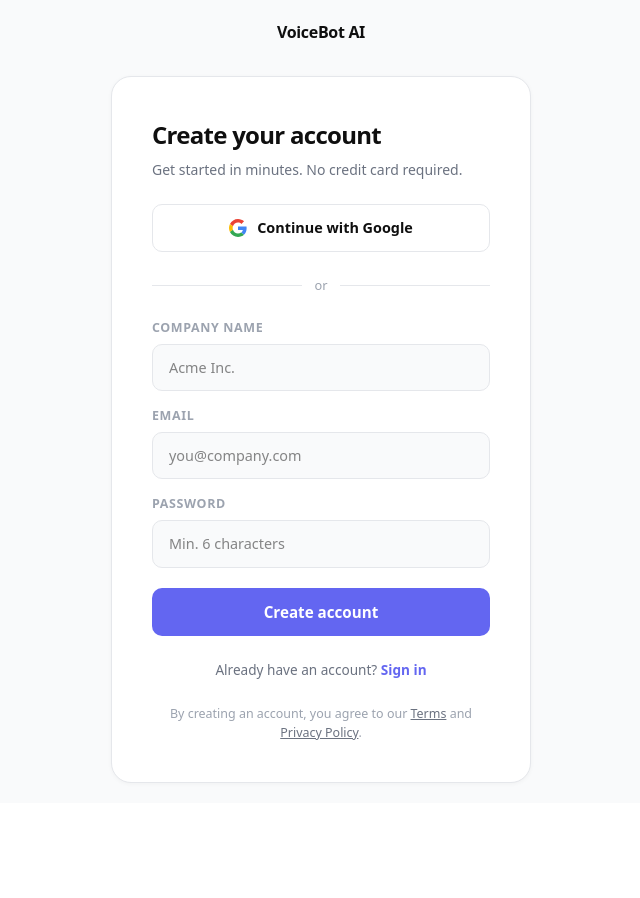
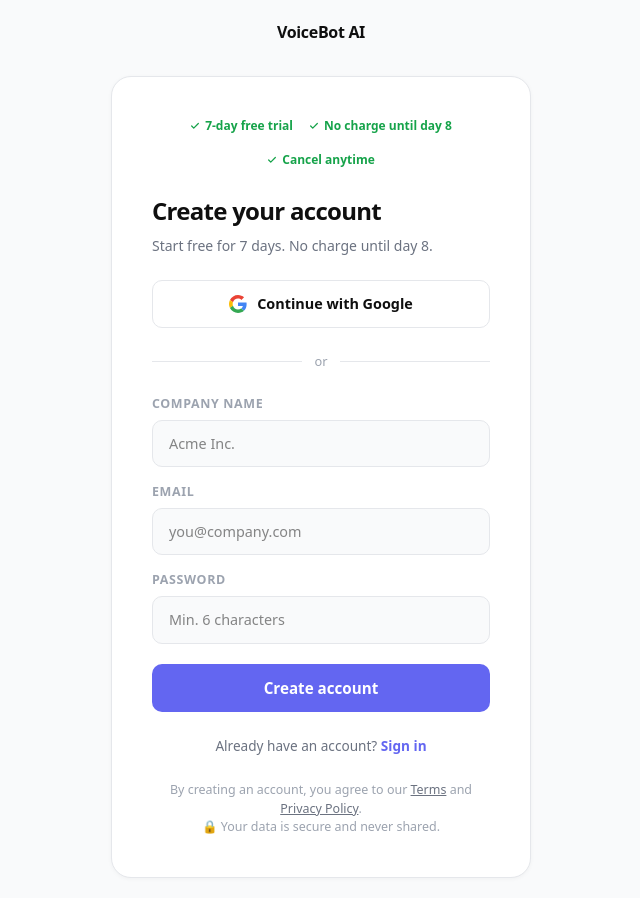
Before and after one commit to ilian94/dashboard-saas, a Next.js app: page /register in a window 1280 px wide. Shown: the whole page, without its empty margins (319-959 px from the left). Before the commit the page ends 803 px from the top, so only its background shows below. Built offline with nearby package versions, Linux system fonts and the light colour scheme; no server answers.

Commit message:
improve register page

```diff
--- a/app/register/page.js
+++ b/app/register/page.js
@@ -66,10 +66,17 @@ export default function Register() {
         </div>
 
         <div style={{ background: C.card, border: `1px solid ${C.border}`, borderRadius: '20px', padding: '40px', display: 'flex', flexDirection: 'column', gap: '24px', boxShadow: '0 1px 4px rgba(0,0,0,0.04)' }}>
-
+<div style={{ display: 'flex', justifyContent: 'center', gap: '16px', flexWrap: 'wrap' }}>
+  {['7-day free trial', 'No charge until day 8', 'Cancel anytime'].map(t => (
+    <span key={t} style={{ display: 'flex', alignItems: 'center', gap: '5px', fontSize: '0.75rem', color: '#16a34a', fontWeight: 600 }}>
+      <svg width="10" height="10" viewBox="0 0 24 24" fill="none" stroke="#16a34a" strokeWidth="3" strokeLinecap="round" strokeLinejoin="round"><polyline points="20 6 9 17 4 12"/></svg>
+      {t}
+    </span>
+  ))}
+</div>
           <div>
             <h1 style={{ fontSize: '1.5rem', fontWeight: 700, color: C.textPrimary, letterSpacing: '-0.03em', marginBottom: '6px' }}>Create your account</h1>
-            <p style={{ fontSize: '0.875rem', color: C.text }}>Get started in minutes. No credit card required.</p>
+            <p style={{ fontSize: '0.875rem', color: C.text }}>Start free for 7 days. No charge until day 8.</p>
           </div>
 
           <button onClick={handleGoogle} disabled={googleLoading} style={{ display: 'flex', alignItems: 'center', justifyContent: 'center', gap: '10px', padding: '12px', background: '#fff', color: C.textPrimary, border: `1px solid ${C.border}`, borderRadius: '10px', fontWeight: 600, fontSize: '0.9rem', cursor: 'pointer', width: '100%', fontFamily: "'DM Sans', system-ui, sans-serif" }}>
@@ -110,6 +117,9 @@ export default function Register() {
             <Link href="/terms" style={{ color: C.text, textDecoration: 'underline' }}>Terms</Link>
             {' '}and{' '}
             <Link href="/privacy" style={{ color: C.text, textDecoration: 'underline' }}>Privacy Policy</Link>.
+            <p style={{ fontSize: '0.78rem', textAlign: 'center', color: '#9ca3af' }}>
+  🔒 Your data is secure and never shared.
+</p>
           </p>
         </div>
       </div>
```
